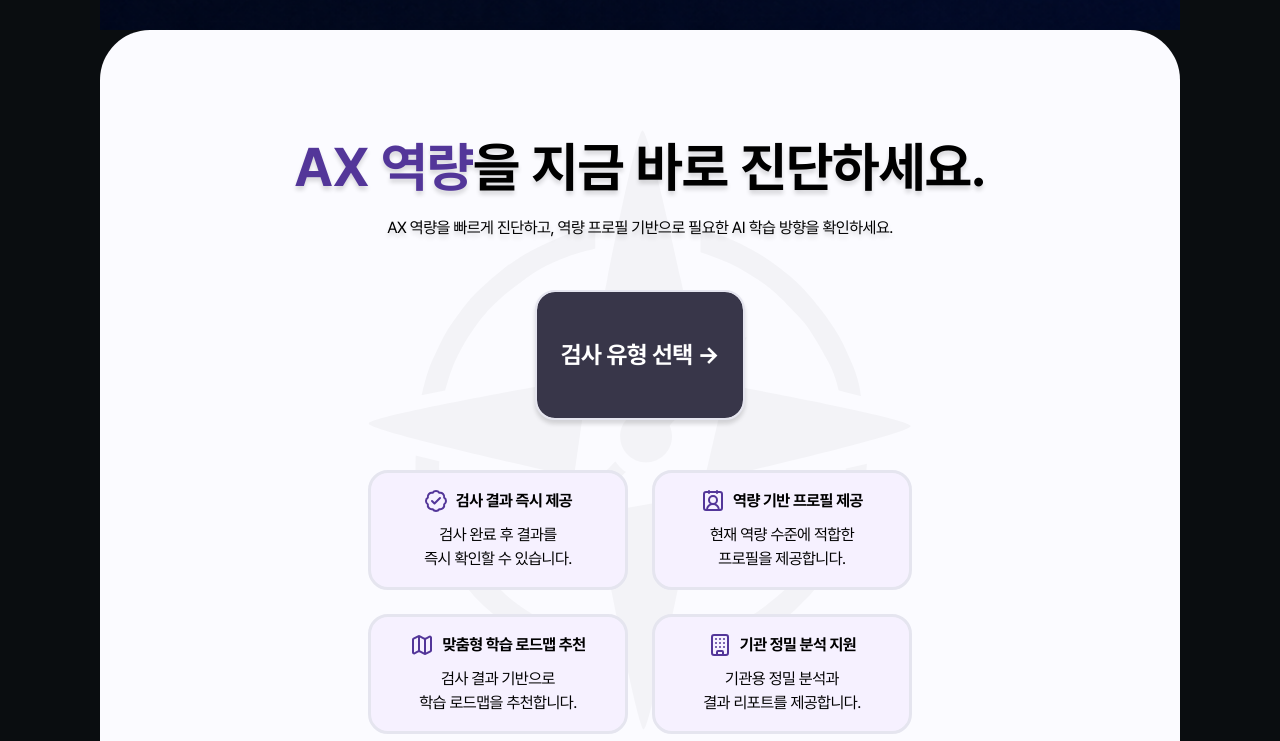
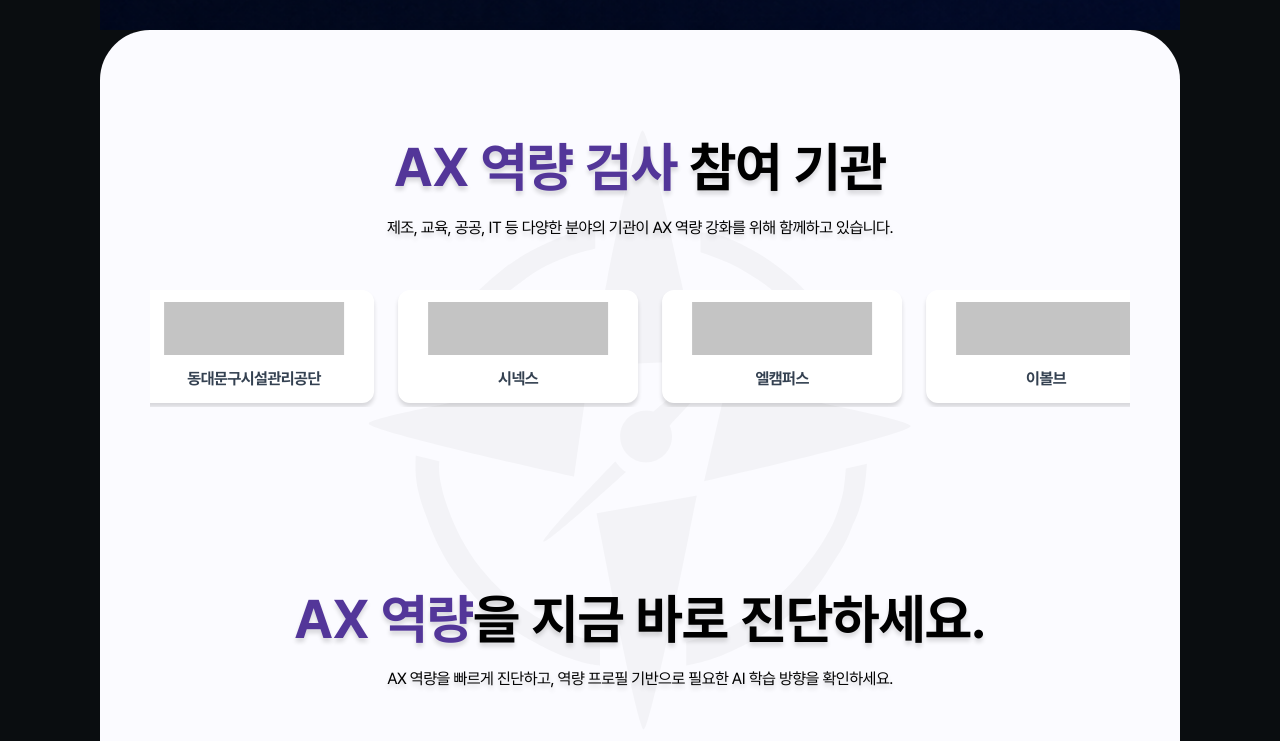
Before and after one commit to helloworldlabs-projects/AX-Compass, a Next.js app: page / in a window 1280 px wide. Shown: the part 1500-2241 px from the top of the page. Built offline with nearby package versions, Linux system fonts and the light colour scheme; no server answers.

Commit message:
feat: 메인 페이지 롤링배너 추가

```diff
--- /dev/null
+++ b/app/(home)/components/section/InstitutionRollingBanner.tsx
@@ -0,0 +1,42 @@
+'use client';
+
+import Section from '@/components/layout/Section';
+import { SectionHeader } from '@/components/ui/SectionHeader';
+
+const INSTITUTIONS = [
+  { name: '이젠아카데미' },
+  { name: '솔트룩스' },
+  { name: '동대문구시설관리공단' },
+  { name: '시넥스' },
+  { name: '엘캠퍼스' },
+  { name: '이볼브' },
+];
+
+export function InstitutionRollingBanner() {
+  return (
+    <Section>
+      <SectionHeader
+        title={
+          <>
+            <span className="text-purple-700">AX 역량 검사</span> 참여 기관
+          </>
+        }
+        description="제조, 교육, 공공, IT 등 다양한 분야의 기관이 AX 역량 강화를 위해 함께하고 있습니다."
+        as="h1"
+      />
+      <div className="w-full overflow-hidden pb-1">
+        <div className="animate-rolling-banner flex w-max gap-6">
+          {[...INSTITUTIONS, ...INSTITUTIONS].map((inst, i) => (
+            <div
+              key={i}
+              className="flex w-[240px] shrink-0 flex-col items-center justify-center gap-3 rounded-[12px] bg-white px-4 py-3 shadow"
+            >
+              <div className="h-[53px] w-[180px] bg-gray-200" />
+              <span className="txt-b-bold text-special-dark-blue-500">{inst.name}</span>
+            </div>
+          ))}
+        </div>
+      </div>
+    </Section>
+  );
+}
--- a/app/(home)/components/section/index.ts
+++ b/app/(home)/components/section/index.ts
@@ -7,3 +7,4 @@ export * from './ProgressComparisonSection';
 export * from './OrganizationBenefitSection';
 export * from './FinalCtaSection';
 export * from './ReportHeroSection';
+export * from './InstitutionRollingBanner';
--- a/app/(home)/page.tsx
+++ b/app/(home)/page.tsx
@@ -10,8 +10,11 @@ import {
   OrganizationBenefitSection,
   FinalCtaSection,
   ReportHeroSection,
+  InstitutionRollingBanner,
 } from './components/section';
 import SectionNav from '@/components/layout/SectionNav';
+import Section from '@/components/layout/Section';
+import { SectionHeader } from '@/components/ui/SectionHeader';
 
 const NAV_GROUPS = [
   {
@@ -31,6 +34,8 @@ export default function Home() {
       <ReportHeroSection />
       <Container className="rounded-t-none">
         <CompassIcon className="absolute top-[100px] left-1/2 h-[300px] w-[272px] -translate-x-1/2 lg:h-[600px] lg:w-[543px]" />
+
+        <InstitutionRollingBanner />
         <HeroSection />
         <AssessmentNeedSection />
         <GrowthProcessSection />
--- a/app/globals.css
+++ b/app/globals.css
@@ -438,6 +438,14 @@ body {
   animation: bounce-up 1s infinite;
 }
 
+@keyframes rolling-banner {
+  from { transform: translateX(0); }
+  to { transform: translateX(-50%); }
+}
+.animate-rolling-banner {
+  animation: rolling-banner 20s linear infinite;
+}
+
 @media (min-width: 1024px) {
   .rounded-card {
     border-radius: 20px;
```
